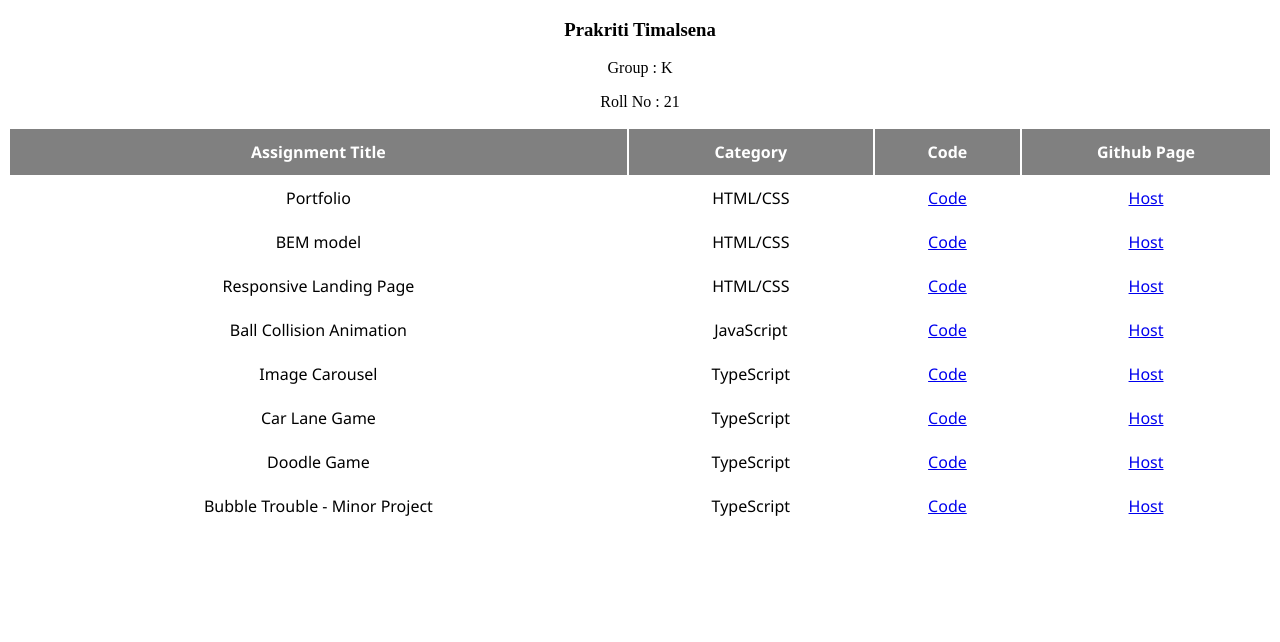
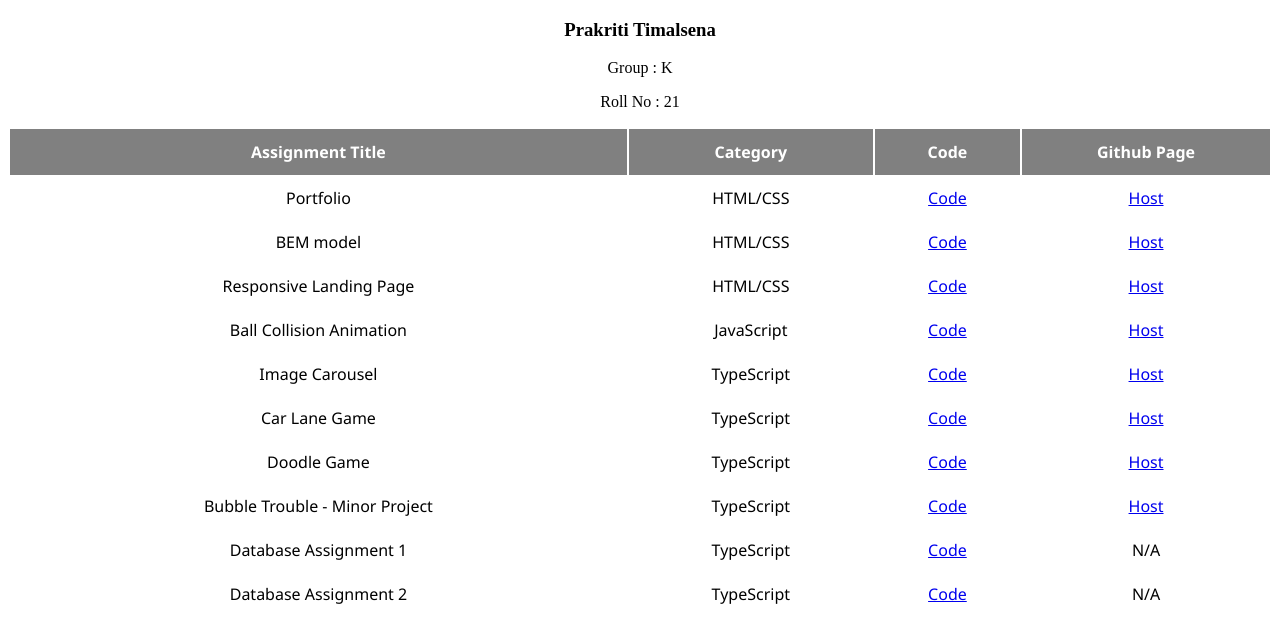
Before and after one commit to Prakriti03/LF-Assignment-Table, a plain HTML site: page index.html in a window 1280 px wide. Drawn offline with Linux system fonts and the light colour scheme.

Commit message:
feat: add database assignments

```diff
--- a/index.html
+++ b/index.html
@@ -67,6 +67,18 @@
             <td><a href="https://github.com/Prakriti03/Bubble-Trouble.git" target="_blank">Code</a></th>
             <td><a href="https://prakriti03.github.io/Bubble-Trouble/demo/" target="_blank">Host</a></th>
         </tr>
+        <tr>
+            <td>Database Assignment 1</th>
+            <td>TypeScript</th>
+            <td><a href="https://docs.google.com/document/d/10BI8BRZoWhY7nAzXoNN0h7ttu9RuTbY5MsAlrbUBrUc/edit?usp=sharing" target="_blank">Code</a></th>
+            <td><a >N/A</a></th>
+        </tr>
+        <tr>
+            <td>Database Assignment 2</th>
+            <td>TypeScript</th>
+            <td><a href=" https://www.evernote.com/shard/s519/sh/bc45c858-cc0e-015d-a6bb-c5cbfbc43ae8/cRYjUlxqKjaBebC7hluF73kp9Gdx_g5gqbSxks1fgszmP2j_f4vLKoWM3g" target="_blank">Code</a></th>
+            <td><a>N/A</a></th>
+        </tr>
       </table>
 
 </body>
```
